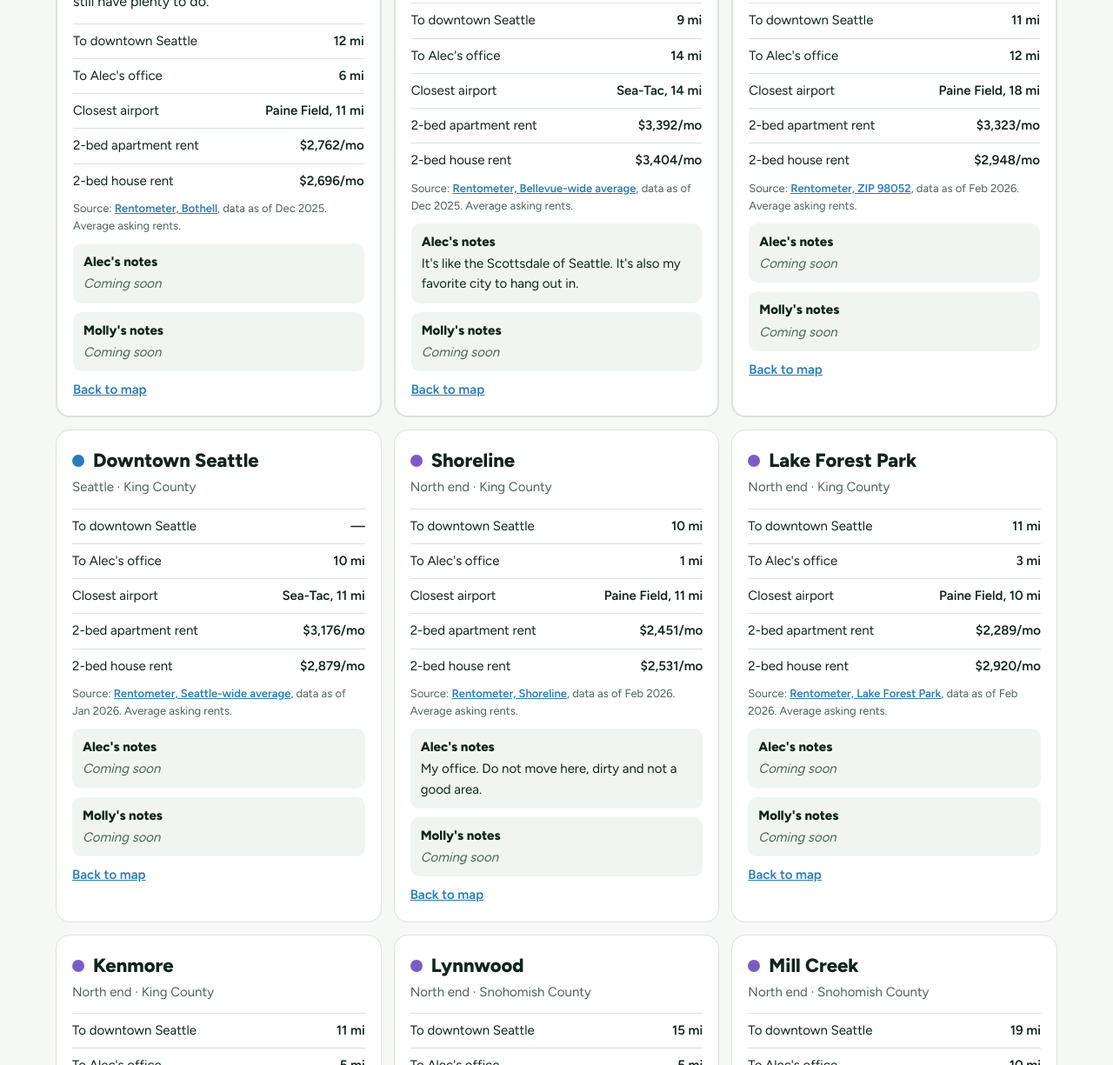
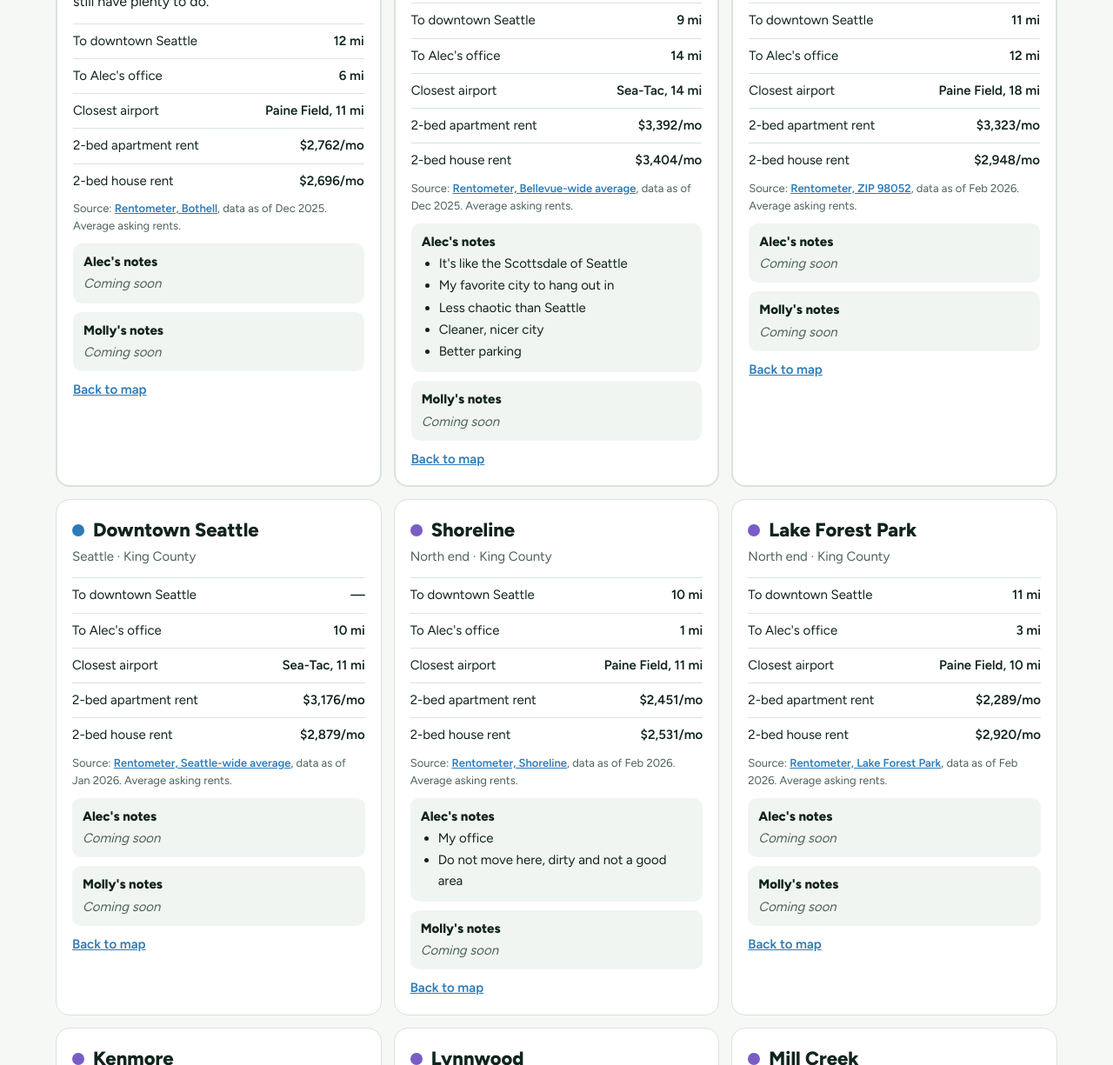
Before and after one commit to adr9986/moms-move, a plain HTML site: page index.html in a window 1280 px wide. Shown: the part 2435-3660 px from the top of the page at 87% size. Drawn offline with Linux system fonts and the light colour scheme.

Commit message:
Add files via upload

```diff
--- a/index.html
+++ b/index.html
@@ -80,6 +80,8 @@ h2{font-size:26px;margin:0 0 6px;line-height:1.15}
 .nt{margin-top:10px;border-radius:10px;padding:10px 12px;background:light-dark(#f1f5f2,#183229)}
 .nt h4{margin:0 0 2px;font-size:15px}
 .nt p{margin:0;font-size:15px}
+.nt ul{margin:2px 0 0;padding-left:20px;font-size:15px}
+.nt li{margin:2px 0}
 .nt .empty{color:var(--muted);font-style:italic}
 .notes{margin-top:8px;border:1.5px dashed var(--line);border-radius:10px;padding:10px 12px;color:var(--muted);font-size:15px}
 .card a{color:var(--sea);font-weight:600}
@@ -141,14 +143,14 @@ const A=[
 const B={n:47.925,s:47.375,w:-122.43,e:-122.075},my=l=>{const r=l*Math.PI/180;return Math.log(Math.tan(r)+1/Math.cos(r))};
 const px=(lat,lng)=>({x:(lng-B.w)/(B.e-B.w)*100,y:(my(B.n)-my(lat))/(my(B.n)-my(B.s))*100});
 A.forEach(a=>Object.assign(a,px(a.lat,a.lng)));
-/* Notes: fill in alec / molly for each area id. Use \n for a new line. */
+/* Notes: alec / molly for each area id. Use a list ['point one','point two'] for bullet points. */
 const N={
 wseattle:{alec:'',molly:''},edmonds:{alec:'',molly:''},uqa:{alec:'',molly:''},bothell:{alec:'',molly:''},
-ebellevue:{alec:"It's like the Scottsdale of Seattle. It's also my favorite city to hang out in.",molly:''},redmond:{alec:'',molly:''},seattle:{alec:'',molly:''},shoreline:{alec:'My office. Do not move here, dirty and not a good area.',molly:''},
+ebellevue:{alec:["It's like the Scottsdale of Seattle",'My favorite city to hang out in','Less chaotic than Seattle','Cleaner, nicer city','Better parking'],molly:''},redmond:{alec:'',molly:''},seattle:{alec:'',molly:''},shoreline:{alec:['My office','Do not move here, dirty and not a good area'],molly:''},
 lfp:{alec:'',molly:''},kenmore:{alec:'',molly:''},lynnwood:{alec:'',molly:''},millcreek:{alec:'',molly:''},
 woodinville:{alec:'',molly:''},kirkland:{alec:'',molly:''},mercer:{alec:'',molly:''}};
 const esc=s=>String(s).replace(/[&<>"']/g,c=>({'&':'&amp;','<':'&lt;','>':'&gt;','"':'&quot;',"'":'&#39;'})[c]);
-const note=s=>s?`<p>${esc(s).replace(/\n/g,'<br>')}</p>`:'<p class="empty">Coming soon</p>';
+const note=s=>{const l=(Array.isArray(s)?s:(s?[s]:[])).filter(Boolean);return l.length?`<ul>${l.map(x=>`<li>${esc(x)}</li>`).join('')}</ul>`:'<p class="empty">Coming soon</p>'};
 /* Rent: Rentometer average rents (2-bed apartment, 2-bed house), by city or ZIP; 'as' = data date */
 const RENT={
 wseattle:{apt:2974,house:3254,as:'Jan 2026',b:'ZIP 98116',u:'zipcode/98116'},
```
